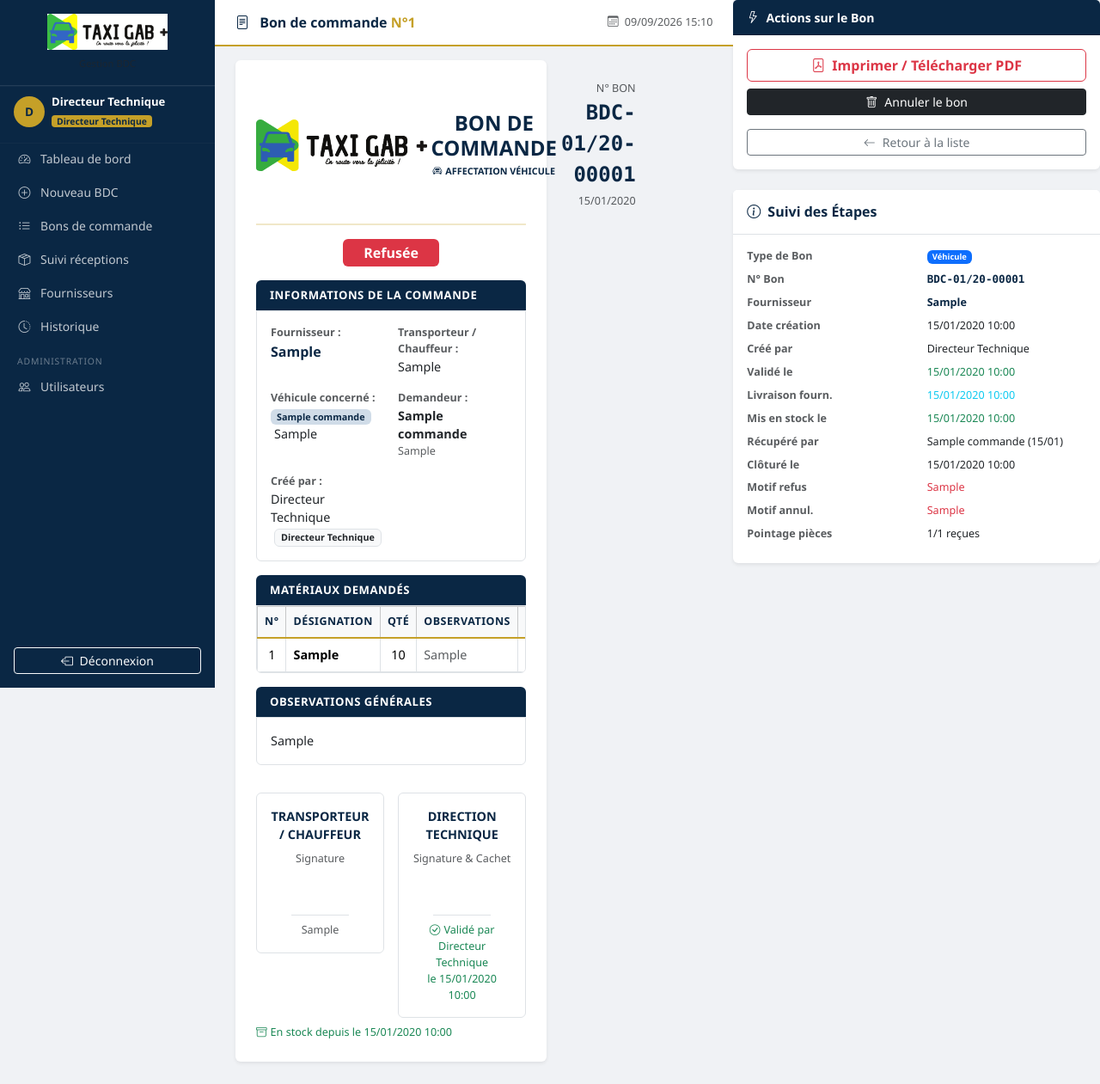
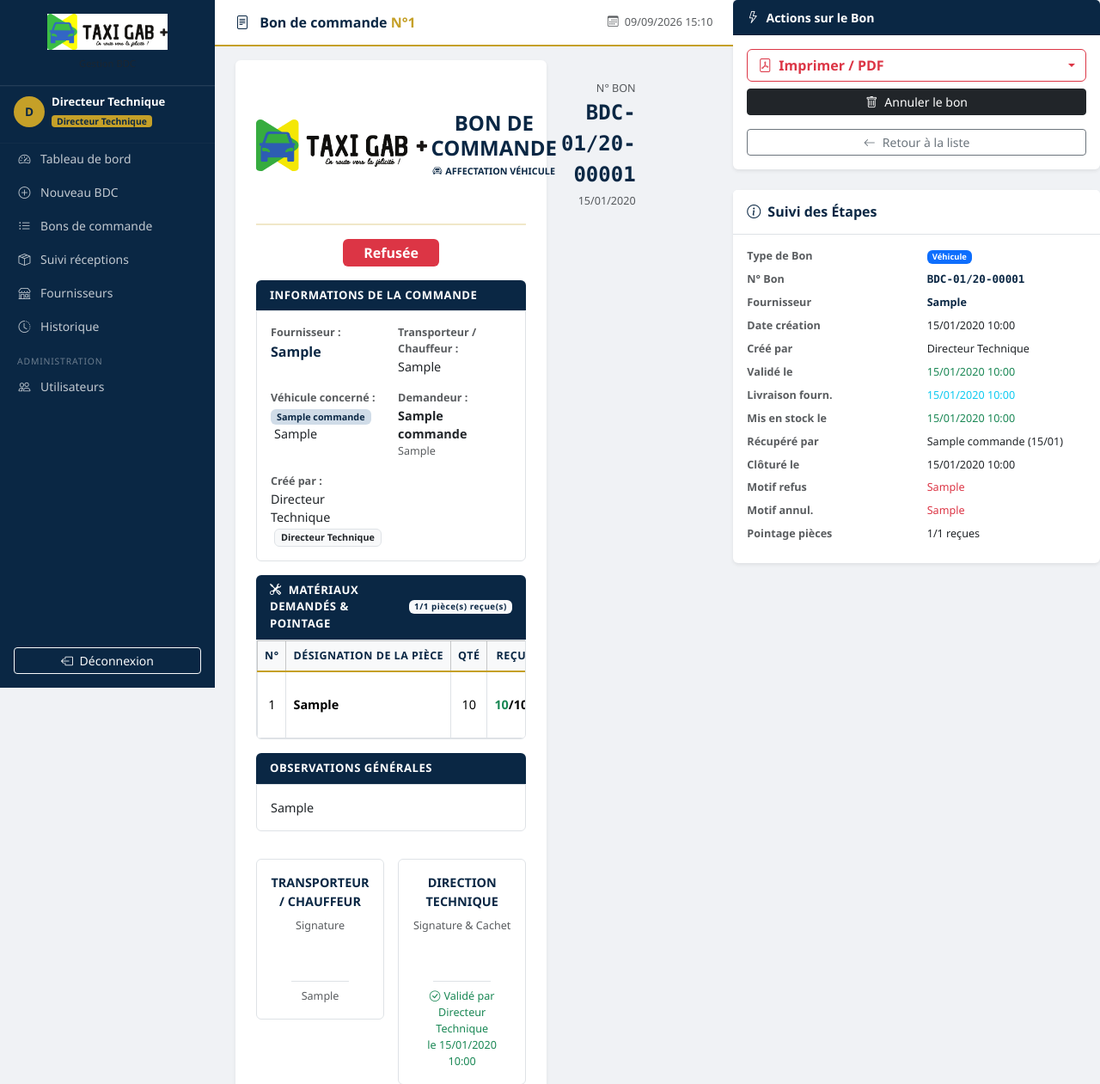
Before and after one commit to danielmouity241-afk/taxigab-bdc, a Flask app: page /bdc/1 in a window 1280 px wide. Shown: the top 1261 px of the page at 86% size. Run offline with Flask 3, Linux system fonts and the light colour scheme; a user stored in the database is signed in; tables that the repository leaves empty hold one stand-in row (values such as "Sample post").

Commit message:
Update templates/bdc/view.html: monthly sequence BDC-MM/YY-00001, multi-delivery tracking, dual PDF options, and confidential supplier

```diff
--- a/templates/bdc/view.html
+++ b/templates/bdc/view.html
@@ -103,18 +103,20 @@
 
         <!-- Tableau des pièces -->
         <div class="section-block mb-3">
-          <div class="section-block-title text-white bg-navy px-3 py-2 rounded-top">
-            MATÉRIAUX DEMANDÉS
+          <div class="section-block-title text-white bg-navy px-3 py-2 rounded-top d-flex align-items-center justify-content-between">
+            <span><i class="bi bi-tools me-2"></i>MATÉRIAUX DEMANDÉS & POINTAGE</span>
+            <span class="badge bg-light text-navy">{{ bdc.pieces_recues }}/{{ bdc.total_pieces }} pièce(s) reçue(s)</span>
           </div>
           <div class="table-responsive border rounded-bottom">
             <table class="table table-bordered table-bdc mb-0">
               <thead class="table-light">
                 <tr>
-                  <th style="width:50px;" class="text-center">N°</th>
-                  <th>DÉSIGNATION</th>
-                  <th style="width:80px;" class="text-center">QTÉ</th>
-                  <th>OBSERVATIONS</th>
-                  <th class="text-center">RÉCEPTION</th>
+                  <th style="width:40px;" class="text-center">N°</th>
+                  <th>DÉSIGNATION DE LA PIÈCE</th>
+                  <th style="width:70px;" class="text-center">QTÉ</th>
+                  <th style="width:85px;" class="text-center">REÇU</th>
+                  <th>LIVREUR / SOUS-TRAITANT EFFECTIF & NOTES</th>
+                  <th class="text-center" style="width:130px;">ÉTAT RÉCEPTION</th>
                 </tr>
               </thead>
               <tbody>
@@ -123,13 +125,28 @@
                   <td class="text-center align-middle">{{ loop.index }}</td>
                   <td class="align-middle fw-semibold">{{ ligne.designation }}</td>
                   <td class="text-center align-middle">{{ ligne.quantite }}</td>
-                  <td class="align-middle text-muted">{{ ligne.observations or '' }}</td>
+                  <td class="text-center align-middle fw-bold">
+                    {% if ligne.quantite_recue %}
+                      <span class="text-success">{{ ligne.quantite_recue }}</span>/{{ ligne.quantite }}
+                    {% else %}
+                      <span class="text-muted">0/{{ ligne.quantite }}</span>
+                    {% endif %}
+                  </td>
+                  <td class="align-middle">
+                    {% if ligne.observations %}<div><small class="text-muted">{{ ligne.observations }}</small></div>{% endif %}
+                    {% if ligne.livreur_nom %}
+                      <div class="small text-primary"><i class="bi bi-truck me-1"></i>Livré par : <strong>{{ ligne.livreur_nom }}</strong></div>
+                    {% endif %}
+                    {% if ligne.note_reception %}
+                      <div class="small text-muted fst-italic"><i class="bi bi-info-circle me-1"></i>{{ ligne.note_reception }}</div>
+                    {% endif %}
+                  </td>
                   <td class="text-center align-middle">
                     <span class="badge bg-{{ ligne.statut_reception_couleur }}">
                       {{ ligne.statut_reception_label }}
                     </span>
-                    {% if ligne.quantite_recue and ligne.statut_reception == 'partiel' %}
-                    <div class="small text-muted">{{ ligne.quantite_recue }}/{{ ligne.quantite }}</div>
+                    {% if ligne.date_reception %}
+                    <div class="text-muted" style="font-size:0.7rem;">{{ ligne.date_reception.strftime('%d/%m/%Y %H:%M') }}</div>
                     {% endif %}
                   </td>
                 </tr>
@@ -156,15 +173,15 @@
           <div class="col-6">
             <div class="sign-box text-center p-3 border rounded">
               {% if bdc.est_garage %}
-              <div class="fw-bold text-navy mb-2">DEMANDEUR / ATELIER</div>
-              <div class="text-muted small">Signature & Date</div>
+              <div class="fw-bold text-navy mb-2">FOURNISSEUR</div>
+              <div class="text-muted small">Signature</div>
               {% else %}
               <div class="fw-bold text-navy mb-2">TRANSPORTEUR / CHAUFFEUR</div>
               <div class="text-muted small">Signature</div>
               {% endif %}
               <div class="sign-space mt-3 border-bottom mx-4"></div>
               <div class="mt-2 small text-muted">
-                {{ bdc.demandeur_nom if bdc.est_garage else (bdc.transporteur or '—') }}
+                {{ 'Fournisseur externe' if bdc.est_garage else (bdc.transporteur or '—') }}
               </div>
             </div>
           </div>
@@ -234,8 +251,8 @@
           <form method="POST" action="{{ url_for('bdc_reception', id=bdc.id) }}"
                 class="row g-2 align-items-end">
             <input type="hidden" name="ligne_id" value="{{ ligne.id }}">
-            <div class="col-md-3">
-              <label class="form-label small fw-semibold">Statut réception</label>
+            <div class="col-md-2">
+              <label class="form-label small fw-semibold">Statut</label>
               <select name="statut_reception" class="form-select form-select-sm">
                 <option value="non_recu" {% if ligne.statut_reception == 'non_recu' %}selected{% endif %}>Non reçu</option>
                 <option value="recu" {% if ligne.statut_reception == 'recu' %}selected{% endif %}>Reçu</option>
@@ -247,15 +264,21 @@
               <input type="number" name="quantite_recue" class="form-control form-control-sm"
                      value="{{ ligne.quantite_recue or 0 }}" min="0" max="{{ ligne.quantite }}">
             </div>
-            <div class="col-md-5">
-              <label class="form-label small fw-semibold">Note / Observation</label>
+            <div class="col-md-3">
+              <label class="form-label small fw-semibold">Fournisseur / Livreur réel</label>
+              <input type="text" name="livreur_nom" class="form-control form-control-sm"
+                     value="{{ ligne.livreur_nom or bdc.fournisseur or '' }}"
+                     placeholder="ex: CFAO, Tractafric, tiers...">
+            </div>
+            <div class="col-md-3">
+              <label class="form-label small fw-semibold">Note / N° BL / Remarque</label>
               <input type="text" name="note_reception" class="form-control form-control-sm"
                      value="{{ ligne.note_reception or '' }}"
-                     placeholder="Remarque...">
+                     placeholder="N° BL ou détails...">
             </div>
             <div class="col-md-2">
               <button type="submit" class="btn btn-sm btn-primary-navy w-100">
-                <i class="bi bi-check2"></i> Enregistrer
+                <i class="bi bi-check2"></i> Valider
               </button>
             </div>
           </form>
@@ -321,11 +344,34 @@
       </div>
       <div class="card-body d-grid gap-2">
 
-        <!-- Imprimer PDF -->
-        <a href="{{ url_for('bdc_pdf', id=bdc.id) }}" target="_blank"
-           class="btn btn-outline-danger fw-semibold">
-          <i class="bi bi-file-pdf me-2"></i>Imprimer / Télécharger PDF
-        </a>
+        <!-- Options d'impression PDF -->
+        <div class="dropdown d-grid">
+          <button class="btn btn-outline-danger dropdown-toggle fw-semibold text-start d-flex align-items-center justify-content-between"
+                  type="button" data-bs-toggle="dropdown">
+            <span><i class="bi bi-file-pdf me-2 text-danger"></i>Imprimer / PDF</span>
+          </button>
+          <ul class="dropdown-menu shadow w-100 p-2">
+            <li>
+              <a class="dropdown-item py-2 rounded" href="{{ url_for('bdc_pdf', id=bdc.id) }}" target="_blank">
+                <i class="bi bi-file-earmark-text text-danger me-2"></i>
+                <div>
+                  <strong>Bon de commande standard</strong>
+                  <div class="small text-muted">Format officiel épuré original</div>
+                </div>
+              </a>
+            </li>
+            <li><hr class="dropdown-divider"></li>
+            <li>
+              <a class="dropdown-item py-2 rounded" href="{{ url_for('bdc_pdf', id=bdc.id, avec_reception=1) }}" target="_blank">
+                <i class="bi bi-card-checklist text-primary me-2"></i>
+                <div>
+                  <strong>Bon avec état de réception</strong>
+                  <div class="small text-muted">Affiche les pièces livrées / non livrées</div>
+                </div>
+              </a>
+            </li>
+          </ul>
+        </div>
 
         <!-- 1. VALIDATION DT (si en attente) -->
         {% if peut_valider and bdc.statut == 'en_attente' %}
```
